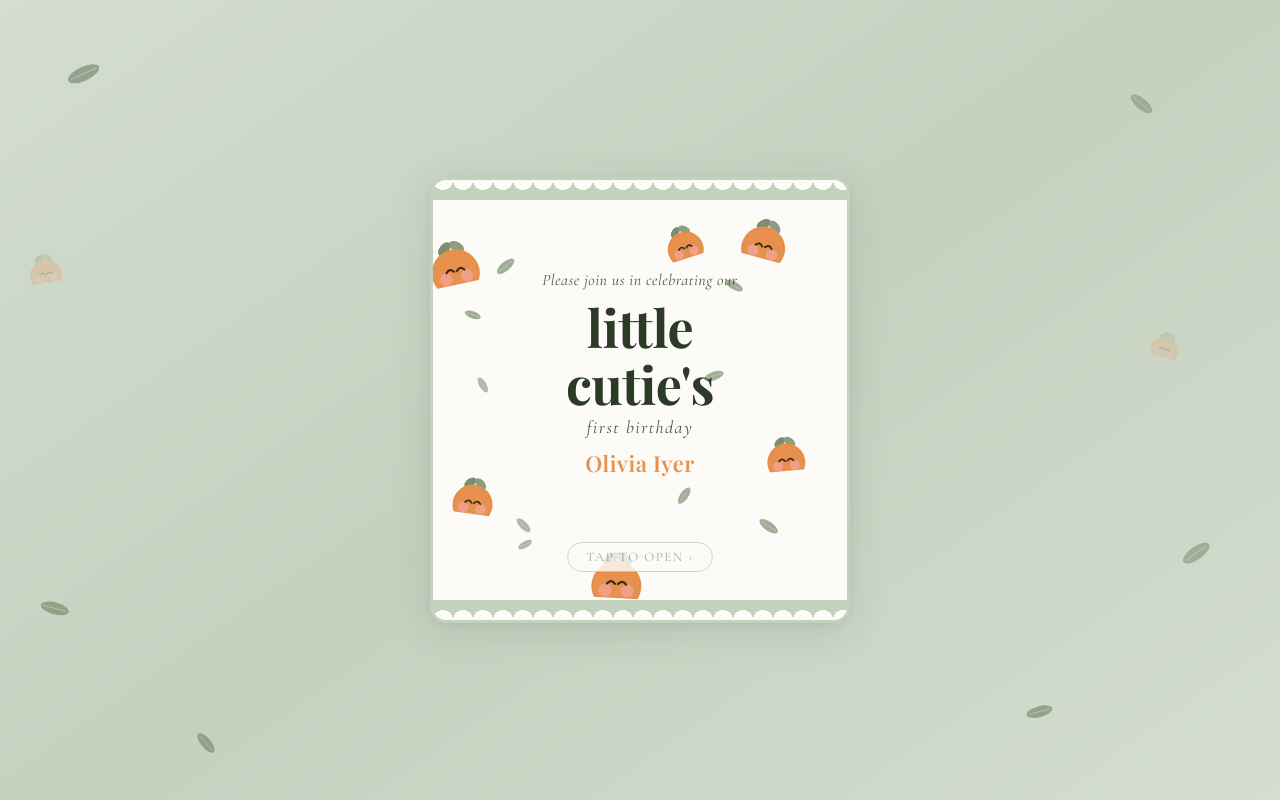
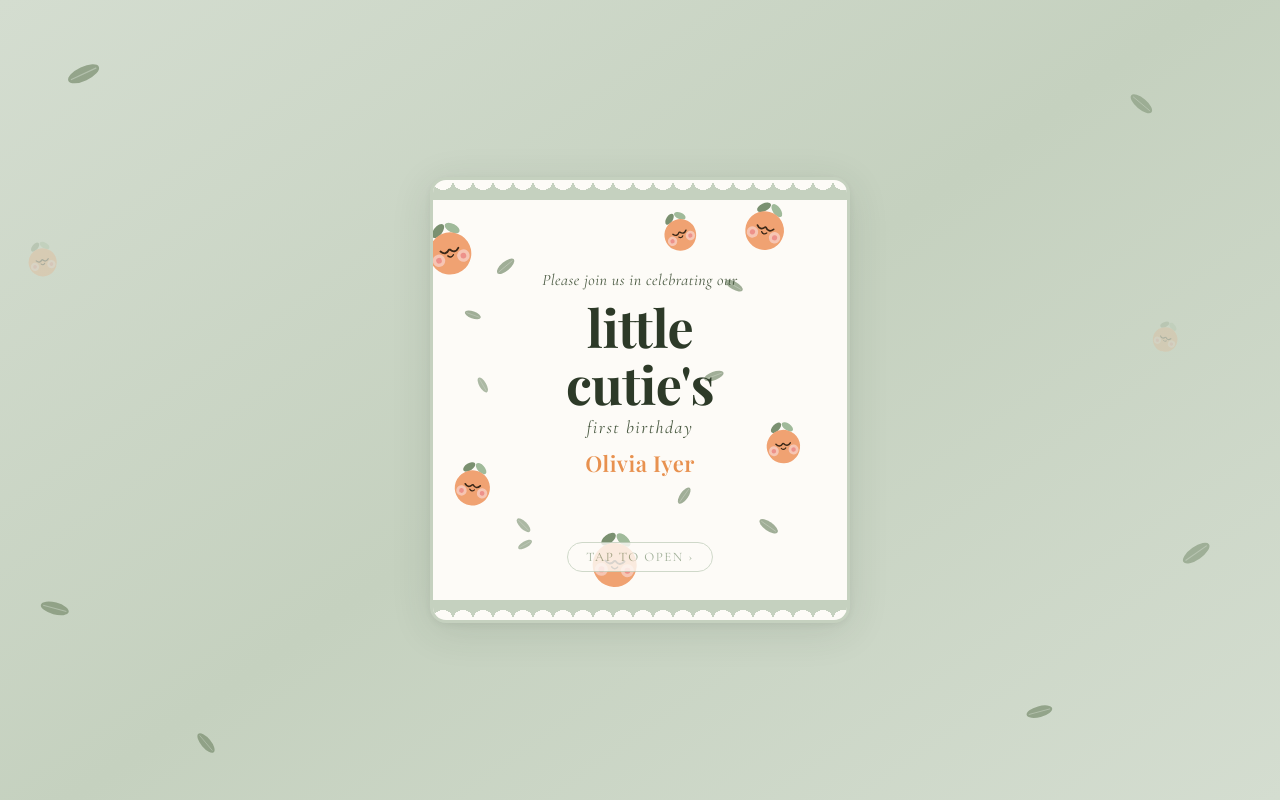
Before and after one commit to nealiyer88/little-cutie-evite, a Next.js app: page / in a window 1280 px wide. Built offline with nearby package versions, Linux system fonts and the light colour scheme; a web font is replaced by a local one.

Commit message:
Orange: U-shaped eyes, U nose, rosy dot cheeks — match reference exactly

```diff
--- a/components/CuteOrange.tsx
+++ b/components/CuteOrange.tsx
@@ -1,4 +1,6 @@
-// Matches the reference: round body, two splayed leaves, closed sleepy eyes, rosy cheeks
+// Pixel-matched to reference image:
+// round peach body, two wide leaves, U-shaped eyes, U-shaped nose,
+// soft cheeks with rosy dot, no stem.
 
 type Props = {
   size?: number
@@ -9,68 +11,43 @@ type Props = {
 }
 
 export default function CuteOrange({ size = 60, x, y, rotation = 0, style = {} }: Props) {
-  const r = size / 2
-  // Center of the orange body — pushed down to leave room for leaves
-  const cx = size * 0.55
-  const cy = size * 0.62 + r
-
-  // Leaf bases sit just above the top of the circle
-  const leafBaseY = cy - r + size * 0.04
-
   return (
     <svg
-      width={size * 1.1}
-      height={size * 1.35}
-      viewBox={`0 0 ${size * 1.1} ${size * 1.35}`}
+      width={size}
+      height={size * 1.16}
+      viewBox="0 0 100 116"
       style={{ position: 'absolute', left: x, top: y, transform: `rotate(${rotation}deg)`, ...style }}
     >
-      {/* Left leaf */}
-      <ellipse
-        cx={cx - size * 0.13}
-        cy={leafBaseY - size * 0.08}
-        rx={size * 0.17}
-        ry={size * 0.1}
-        fill="#7A8E6F"
-        transform={`rotate(-40 ${cx - size * 0.13} ${leafBaseY - size * 0.08})`}
+      {/* ── Leaves ─────────────────────────────────────── */}
+      <ellipse cx="35" cy="19" rx="17" ry="9" fill="#7A9070" transform="rotate(-40 35 19)" />
+      <ellipse cx="65" cy="19" rx="17" ry="9" fill="#A0BA9A" transform="rotate(40 65 19)" />
+
+      {/* ── Body ───────────────────────────────────────── */}
+      <circle cx="50" cy="70" r="44" fill="#F0A272" />
+
+      {/* ── Cheeks: soft circle + rosy red dot ─────────── */}
+      <circle cx="24" cy="80" r="13" fill="#F9D0C8" opacity="0.75" />
+      <circle cx="24" cy="80" r="6"  fill="#E87070" opacity="0.60" />
+
+      <circle cx="76" cy="80" r="13" fill="#F9D0C8" opacity="0.75" />
+      <circle cx="76" cy="80" r="6"  fill="#E87070" opacity="0.60" />
+
+      {/* ── Eyes: U shapes (open at top, arc dips down) ── */}
+      {/* Left eye */}
+      <path
+        d="M 31 62 Q 40 73 49 62"
+        fill="none" stroke="#3A2818" strokeWidth="4" strokeLinecap="round"
       />
-      {/* Right leaf */}
-      <ellipse
-        cx={cx + size * 0.13}
-        cy={leafBaseY - size * 0.08}
-        rx={size * 0.17}
-        ry={size * 0.1}
-        fill="#8B9E82"
-        transform={`rotate(40 ${cx + size * 0.13} ${leafBaseY - size * 0.08})`}
+      {/* Right eye */}
+      <path
+        d="M 51 62 Q 60 73 69 62"
+        fill="none" stroke="#3A2818" strokeWidth="4" strokeLinecap="round"
       />
 
-      {/* Orange body */}
-      <circle cx={cx} cy={cy} r={r} fill="#E8914F" />
-
-      {/* Subtle darker ring for depth */}
-      <circle cx={cx} cy={cy} r={r * 0.93} fill="none" stroke="#D4793A" strokeWidth={1} opacity={0.18} />
-
-      {/* Rosy cheeks */}
-      <circle cx={cx - r * 0.44} cy={cy + r * 0.18} r={r * 0.26} fill="#F4A8A8" opacity={0.65} />
-      <circle cx={cx + r * 0.44} cy={cy + r * 0.18} r={r * 0.26} fill="#F4A8A8" opacity={0.65} />
-
-      {/* Eyes — closed sleepy arcs (∩ shaped) */}
+      {/* ── Nose: small U shape centered below eyes ────── */}
       <path
-        d={`M ${cx - r * 0.38} ${cy - r * 0.08}
-            Q ${cx - r * 0.22} ${cy - r * 0.28}
-              ${cx - r * 0.06} ${cy - r * 0.08}`}
-        fill="none"
-        stroke="#3A2A1A"
-        strokeWidth={size * 0.045}
-        strokeLinecap="round"
-      />
-      <path
-        d={`M ${cx + r * 0.06} ${cy - r * 0.08}
-            Q ${cx + r * 0.22} ${cy - r * 0.28}
-              ${cx + r * 0.38} ${cy - r * 0.08}`}
-        fill="none"
-        stroke="#3A2A1A"
-        strokeWidth={size * 0.045}
-        strokeLinecap="round"
+        d="M 44 74 Q 50 81 56 74"
+        fill="none" stroke="#3A2818" strokeWidth="3" strokeLinecap="round"
       />
     </svg>
   )
```
